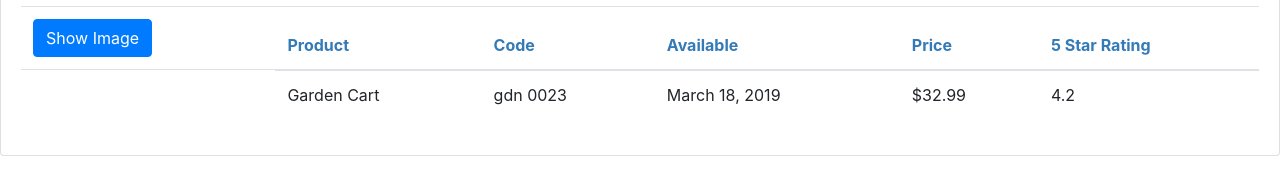
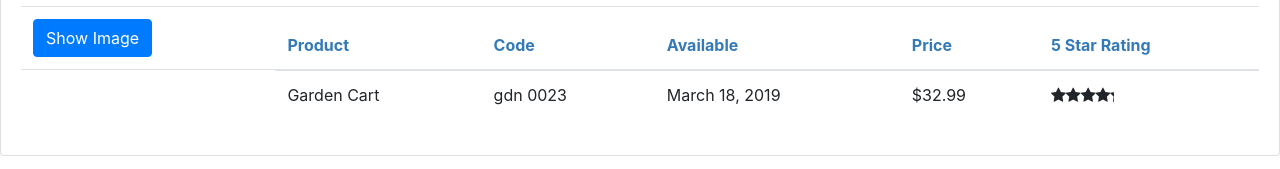
Before and after one commit to nickmcsimpson/angular_learning_apm, an Angular app: page /products/1 in a window 1280 px wide. Shown: the part 192-361 px from the top of the page. Built offline with nearby package versions, Linux system fonts and the light colour scheme.

Commit message:
Component Parameters and Event Emitters

```diff
--- a/src/app/app.module.ts
+++ b/src/app/app.module.ts
@@ -6,6 +6,7 @@
 import { AppComponent } from './app.component';
 import { ProductListComponent } from './products/product-list.component'
 import { ConvertToSpacesPipe } from './shared/convert-to-spaces.pipe'
+import { StarComponent } from './shared/star.component'
 
 // Model Decorator
 @NgModule({
@@ -13,7 +14,8 @@
   declarations: [
     AppComponent,
     ProductListComponent,
-    ConvertToSpacesPipe
+    ConvertToSpacesPipe,
+    StarComponent,
   ],
   // External Modules
   imports: [
--- a/src/app/products/product-list.component.html
+++ b/src/app/products/product-list.component.html
@@ -79,7 +79,13 @@
                         <!-- Pipe
                             Example with parameters -->
                         <td>{{ product.price | currency:'USD':'symbol':'1.2-2' | lowercase }}</td>
-                        <td>{{ product.starRating }}</td>
+                        <!-- <td>{{ product.starRating }}</td> -->
+                        <td>
+                            <!-- If star rating changes, the star display will change -->
+                            <pm-star [rating]='product.starRating'
+                                (ratingClicked)='onRatingClicked($event)'
+                            ></pm-star>
+                        </td>
                     </tr>
                 </tbody>
             </table>
--- a/src/app/products/product-list.component.ts
+++ b/src/app/products/product-list.component.ts
@@ -55,6 +55,11 @@
         this.listFilter = 'cart';
     }
 
+    // Event Handling
+    onRatingClicked(message: string): void {
+        this.pageTitle = 'Product List: ' + message;
+    }
+
     // No return type or keywords for function
     toggleImage(): void {
         this.showImage = !this.showImage;
--- a/src/app/shared/star.component.html
+++ b/src/app/shared/star.component.html
@@ -1,6 +1,7 @@
 <div class="crop"
      [style.width.px]="starWidth"
-     [title]="rating">
+     [title]="rating"
+     (click)="onClick()">
   <div style="width: 75px">
     <span class="fa fa-star"></span>
     <span class="fa fa-star"></span>
--- /dev/null
+++ b/src/app/shared/star.component.ts
@@ -0,0 +1,25 @@
+import { Component, EventEmitter, Input, OnChanges, Output } from '@angular/core'
+
+
+@Component({
+    selector: 'pm-star',
+    templateUrl: './star.component.html',
+    styleUrls: ['./star.component.css']
+})
+export class StarComponent implements OnChanges {
+    // Input parameters must use this decorator
+    @Input() rating: number;
+    // rating: number = 4;
+    starWidth: number;
+    // Event Emitter:
+    @Output() ratingClicked: EventEmitter<string> = new EventEmitter<string>();
+
+    // Never fires because the value is not changed (initially)
+    ngOnChanges(): void {
+        this.starWidth = this.rating * 75/5;
+    }
+
+    onClick(): void {
+        this.ratingClicked.emit(`The rating ${this.rating} was clicked`);
+    }
+}
```
